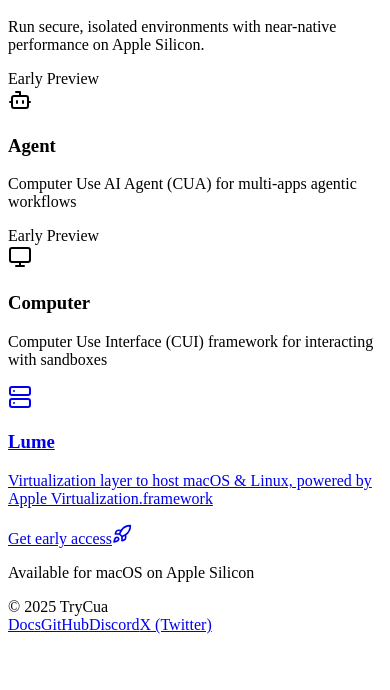
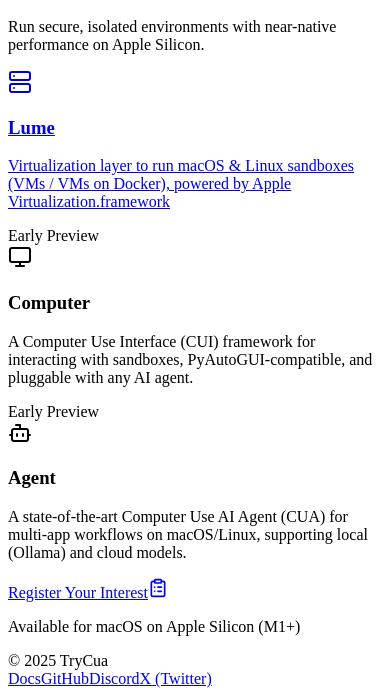
Before and after one commit to trycua/trycua.github.io, a React (Create React App) app: page / in a window 390 px wide. Shown: the part 770-1460 px from the top of the page. Before the commit the page ends 1412 px from the top, so only its background shows below. Built offline with nearby package versions, Linux system fonts and the light colour scheme; no server answers.

Commit message:
Fix mobile form factor, update descriptions

```diff
--- a/src/Root.tsx
+++ b/src/Root.tsx
@@ -1,18 +1,29 @@
 import React, { useState, useEffect } from 'react';
-import { Github, Menu, X, Star, Rocket, Sun, Moon, Bot, Monitor, Server } from 'lucide-react';
+import { Github, Menu, X, Star, Rocket, Sun, Moon, Bot, Monitor, Server, ArrowRight, ClipboardList } from 'lucide-react';
 
 const formatStarCount = (count: number): string => {
   if (count >= 1000) {
-    // Round down to nearest 100 before formatting
-    const roundedCount = Math.floor(count / 100) * 100;
+    // Round to nearest 100 before formatting
+    const roundedCount = Math.round(count / 100) * 100;
     return `${(roundedCount / 1000).toFixed(1).replace(/\.0$/, '')}k`;
   }
   return count.toString();
 };
 
+// Debounce helper outside component to prevent recreation
+const debounce = (fn: Function, ms = 100) => {
+  let timeoutId: ReturnType<typeof setTimeout>;
+  return function (this: any, ...args: any[]) {
+    clearTimeout(timeoutId);
+    timeoutId = setTimeout(() => fn.apply(this, args), ms);
+  };
+};
+
 const Root = () => {
   const [isMenuOpen, setIsMenuOpen] = useState(false);
   const [lumeStars, setLumeStars] = useState<number | null>(null);
+  const [isScrolled, setIsScrolled] = useState(false);
+  const [isInitialized, setIsInitialized] = useState(false);
   const [isDarkMode, setIsDarkMode] = useState(() => {
     // Check localStorage on initial render
     const savedTheme = localStorage.getItem('theme');
@@ -38,7 +49,7 @@
     } else {
       document.documentElement.classList.remove('dark');
     }
-  }, []);
+  }, [isDarkMode]);
 
   // Fetch GitHub stars
   useEffect(() => {
@@ -66,6 +77,35 @@
     document.addEventListener('click', handleClick);
     return () => document.removeEventListener('click', handleClick);
   }, [isMenuOpen]);
+
+  // Add scroll detection
+  useEffect(() => {
+    const checkScroll = () => {
+      const { scrollTop, scrollHeight, clientHeight } = document.documentElement;
+      const hasScrollableContent = scrollHeight > clientHeight + 10; // Reduced from 20 to 10
+      const hasScrolled = scrollTop > 5; // Reduced from 20 to 5
+
+      setIsScrolled(hasScrollableContent && hasScrolled);
+    };
+
+    // Add a small delay before initializing to prevent initial flicker
+    const initTimeout = setTimeout(() => {
+      setIsInitialized(true);
+      checkScroll();
+    }, 100);
+
+    const debouncedScroll = debounce(checkScroll, 50);
+    const debouncedResize = debounce(checkScroll, 100);
+
+    window.addEventListener('scroll', debouncedScroll);
+    window.addEventListener('resize', debouncedResize);
+
+    return () => {
+      clearTimeout(initTimeout);
+      window.removeEventListener('scroll', debouncedScroll);
+      window.removeEventListener('resize', debouncedResize);
+    };
+  }, []);
 
   return (
     <div className={`min-h-screen ${isDarkMode ? 'bg-[#171717]' : 'bg-white'} transition-[background-color,border-color] duration-200 ease-in-out`}>
@@ -102,11 +142,12 @@
 
           {/* Theme Switch */}
           <button
-            className={`hidden md:flex items-center gap-2 fixed right-36 top-4 py-1 px-3 rounded-full border transition-colors ${
+            key={`theme-switch-${isDarkMode}`}
+            className={`hidden md:flex items-center gap-2 fixed right-36 top-4 py-1 px-3 rounded-full border transform-gpu ${
               isDarkMode
-                ? 'text-gray-300 hover:text-white bg-[#171717]/80 backdrop-blur-sm border-neutral-800 hover:border-neutral-700'
-                : 'text-gray-600 hover:text-gray-900 bg-white/80 backdrop-blur-sm border-gray-200 hover:border-gray-300'
-            }`}
+                ? 'text-gray-300 hover:text-white bg-[#171717] border-neutral-800 hover:border-neutral-700'
+                : 'text-gray-600 hover:text-gray-900 bg-white border-gray-200 hover:border-gray-300'
+            } transition-[background-color,border-color,color] duration-200 ease-in-out`}
             onClick={toggleTheme}
           >
             {isDarkMode ? <Moon size={16} /> : <Sun size={16} />}
@@ -116,12 +157,13 @@
           {/* GitHub Stars Counter */}
           {lumeStars !== null && (
             <a
+              key={`github-stars-${isDarkMode}`}
               href="https://github.com/trycua/lume"
-              className={`hidden md:flex items-center gap-2 fixed right-8 top-4 py-1 px-3 rounded-full border transition-colors ${
+              className={`hidden md:flex items-center gap-2 fixed right-8 top-4 py-1 px-3 rounded-full border transform-gpu ${
                 isDarkMode
-                  ? 'text-gray-300 hover:text-white bg-[#171717]/80 backdrop-blur-sm border-neutral-800 hover:border-neutral-700'
-                  : 'text-gray-600 hover:text-gray-900 bg-white/80 backdrop-blur-sm border-gray-200 hover:border-gray-300'
-              }`}
+                  ? 'text-gray-300 hover:text-white bg-[#171717] border-neutral-800 hover:border-neutral-700'
+                  : 'text-gray-600 hover:text-gray-900 bg-white border-gray-200 hover:border-gray-300'
+              } transition-[background-color,border-color,color] duration-200 ease-in-out`}
             >
               <Github size={16} />
               <Star size={16} className="fill-current" />
@@ -184,29 +226,69 @@
       {/* Main Content */}
       <div className="overflow-auto">
         <main className="max-w-4xl mx-auto mt-20 md:mt-40 text-center px-4 pb-24">
-          <div className="flex justify-center mb-8">
+          <div className="flex justify-center mb-4 md:mb-8">
             <img
               src={isDarkMode ? "/logo-white.svg" : "/logo-black.svg"}
               alt="TryCua Logo"
               className="w-24 h-24"
             />
           </div>
-          <h1 className={`text-4xl font-bold mb-8 ${isDarkMode ? 'text-white' : 'text-black'}`}>
+          <h1 className={`text-4xl font-bold mb-4 md:mb-8 ${isDarkMode ? 'text-white' : 'text-black'}`}>
             Get started with local sandbox.
           </h1>
-          <p className={`mb-12 ${isDarkMode ? 'text-gray-400' : 'text-gray-600'}`}>
+          <p className={`mb-6 md:mb-12 ${isDarkMode ? 'text-gray-400' : 'text-gray-600'}`}>
             Run secure, isolated environments with near-native performance on Apple Silicon.
           </p>
 
           {/* Product List */}
-          <div className="md:grid md:grid-cols-3 md:gap-8 space-y-6 md:space-y-0 mb-8">
-            {/* Agent Section */}
-            <div className="relative">
-              <div className={`p-6 md:p-8 h-full md:rounded-xl md:border transition-[background-color,border-color,opacity,box-shadow] duration-200 ease-in-out ${
+          <div className="flex flex-col md:grid md:grid-cols-3 md:gap-8 mb-6 md:mb-8 mt-6 md:mt-12">
+            <div className="bg-white dark:bg-[#1c1c1e] rounded-2xl overflow-hidden shadow-[0_0_0_1px_rgba(0,0,0,0.05)] dark:shadow-none md:contents">
+              {/* Lume Section */}
+              <a href="https://github.com/trycua/lume" className="block group relative">
+                <div className={`p-6 md:p-8 h-full transition-all duration-200 ease-in-out hover:bg-black/[0.02] dark:hover:bg-white/[0.02] active:scale-[0.98] ${
+                  isDarkMode
+                    ? 'md:bg-[#171717] md:border-neutral-800 md:hover:border-white md:hover:shadow-[0_8px_30px_rgb(255,255,255,0.12)]'
+                    : 'md:bg-white md:border-gray-200 md:hover:border-black md:hover:shadow-[0_8px_30px_rgb(0,0,0,0.12)]'
+                } md:rounded-xl md:border md:hover:bg-transparent dark:md:hover:bg-transparent md:active:scale-100`}>
+                  <div className="flex items-center gap-3 justify-center md:flex-col md:gap-4">
+                    <div className="w-6 flex-shrink-0">
+                      <Server className={`w-full h-6 ${isDarkMode ? 'text-gray-400' : 'text-gray-600'}`} />
+                    </div>
+                    <h3 className={`font-bold text-xl md:text-center transition-colors duration-200 ease-in-out ${isDarkMode ? 'text-white md:group-hover:text-gray-200' : 'text-black md:group-hover:text-gray-700'}`}>Lume</h3>
+                  </div>
+                  <p className={`text-sm leading-relaxed mt-2 px-2 md:px-0 ${isDarkMode ? 'text-gray-400' : 'text-gray-600'}`}>Virtualization layer to run macOS & Linux sandboxes (VMs / VMs on Docker), powered by Apple Virtualization.framework</p>
+                </div>
+              </a>
+
+              {/* Computer Section */}
+              <div className="relative border-t border-gray-100 dark:border-neutral-800 md:border-t-0">
+                <div className={`p-6 md:p-8 h-full transition-[background-color,border-color,opacity,box-shadow] duration-200 ease-in-out opacity-50 pointer-events-none ${
                   isDarkMode
                     ? 'md:bg-[#171717] md:border-neutral-800'
                     : 'md:bg-white md:border-gray-200'
-              } opacity-50`}>
+                } md:rounded-xl md:border`}>
+                  <div className={`text-xs px-2 py-1 inline-block mb-4 md:mb-1 md:absolute md:top-0 md:right-0 md:rounded-tr-xl md:rounded-bl-xl transition-[background-color,color] duration-200 ease-in-out ${
+                    isDarkMode
+                      ? 'text-gray-400 md:bg-neutral-900'
+                      : 'text-gray-500 md:bg-gray-100'
+                  }`}>Early Preview</div>
+                  <div className="flex items-center gap-3 justify-center md:flex-col md:gap-4">
+                    <div className="w-6 flex-shrink-0">
+                      <Monitor className={`w-full h-6 ${isDarkMode ? 'text-gray-400' : 'text-gray-600'}`} />
+                    </div>
+                    <h3 className={`font-bold text-xl md:text-center ${isDarkMode ? 'text-white' : 'text-black'}`}>Computer</h3>
+                  </div>
+                  <p className={`text-sm leading-relaxed mt-2 px-2 md:px-0 ${isDarkMode ? 'text-gray-400' : 'text-gray-600'}`}>A Computer Use Interface (CUI) framework for interacting with sandboxes, PyAutoGUI-compatible, and pluggable with any AI agent.</p>
+                </div>
+              </div>
+
+              {/* Agent Section */}
+              <div className="relative border-t border-gray-100 dark:border-neutral-800 md:border-t-0">
+                <div className={`p-6 md:p-8 h-full transition-[background-color,border-color,opacity,box-shadow] duration-200 ease-in-out opacity-50 pointer-events-none ${
+                  isDarkMode
+                    ? 'md:bg-[#171717] md:border-neutral-800'
+                    : 'md:bg-white md:border-gray-200'
+                } md:rounded-xl md:border`}>
                   <div className={`text-xs px-2 py-1 inline-block mb-4 md:mb-1 md:absolute md:top-0 md:right-0 md:rounded-tr-xl md:rounded-bl-xl transition-[background-color,color] duration-200 ease-in-out ${
                     isDarkMode
                       ? 'text-gray-400 md:bg-neutral-900'
@@ -218,73 +300,37 @@
                     </div>
                     <h3 className={`font-bold text-xl md:text-center ${isDarkMode ? 'text-white' : 'text-black'}`}>Agent</h3>
                   </div>
-                <p className={`text-sm leading-relaxed mt-2 px-2 md:px-0 ${isDarkMode ? 'text-gray-400' : 'text-gray-600'}`}>Computer Use AI Agent (CUA) for multi-apps agentic workflows</p>
+                  <p className={`text-sm leading-relaxed mt-2 px-2 md:px-0 ${isDarkMode ? 'text-gray-400' : 'text-gray-600'}`}>A state-of-the-art Computer Use AI Agent (CUA) for multi-app workflows on macOS/Linux, supporting local (Ollama) and cloud models.</p>
+                </div>
+              </div>
             </div>
           </div>
 
-            <div className="md:hidden h-px bg-gradient-to-r from-transparent via-gray-200 dark:via-gray-800 to-transparent" />
-
-            {/* Computer Section */}
-            <div className="relative">
-              <div className={`p-6 md:p-8 h-full md:rounded-xl md:border transition-[background-color,border-color,opacity,box-shadow] duration-200 ease-in-out ${
-                isDarkMode
-                  ? 'md:bg-[#171717] md:border-neutral-800'
-                  : 'md:bg-white md:border-gray-200'
-              } opacity-50`}>
-                <div className={`text-xs px-2 py-1 inline-block mb-4 md:mb-1 md:absolute md:top-0 md:right-0 md:rounded-tr-xl md:rounded-bl-xl transition-[background-color,color] duration-200 ease-in-out ${
-                  isDarkMode
-                    ? 'text-gray-400 md:bg-neutral-900'
-                    : 'text-gray-500 md:bg-gray-100'
-                }`}>Early Preview</div>
-                <div className="flex items-center gap-3 justify-center md:flex-col md:gap-4">
-                  <div className="w-6 flex-shrink-0">
-                    <Monitor className={`w-full h-6 ${isDarkMode ? 'text-gray-400' : 'text-gray-600'}`} />
-                  </div>
-                  <h3 className={`font-bold text-xl md:text-center ${isDarkMode ? 'text-white' : 'text-black'}`}>Computer</h3>
-                </div>
-                <p className={`text-sm leading-relaxed mt-2 px-2 md:px-0 ${isDarkMode ? 'text-gray-400' : 'text-gray-600'}`}>Computer Use Interface (CUI) framework for interacting with sandboxes</p>
-              </div>
-            </div>
-
-            <div className="md:hidden h-px bg-gradient-to-r from-transparent via-gray-200 dark:via-gray-800 to-transparent" />
-
-            {/* Lume Section */}
-            <a href="https://github.com/trycua/lume" className="block group">
-              <div className={`p-6 md:p-8 h-full md:rounded-xl md:border transition-[background-color,border-color,opacity,box-shadow] duration-200 ease-in-out ${
-                isDarkMode
-                  ? 'md:bg-[#171717] md:border-neutral-800 md:hover:border-white md:hover:shadow-[0_8px_30px_rgb(255,255,255,0.12)]'
-                  : 'md:bg-white md:border-gray-200 md:hover:border-black md:hover:shadow-[0_8px_30px_rgb(0,0,0,0.12)]'
-              }`}>
-                <div className="flex items-center gap-3 justify-center md:flex-col md:gap-4">
-                  <div className="w-6 flex-shrink-0">
-                    <Server className={`w-full h-6 ${isDarkMode ? 'text-gray-400' : 'text-gray-600'}`} />
-                  </div>
-                  <h3 className={`font-bold text-xl md:text-center transition-colors duration-200 ease-in-out ${isDarkMode ? 'text-white md:group-hover:text-gray-200' : 'text-black md:group-hover:text-gray-700'}`}>Lume</h3>
-                </div>
-                <p className={`text-sm leading-relaxed mt-2 px-2 md:px-0 ${isDarkMode ? 'text-gray-400' : 'text-gray-600'}`}>Virtualization layer to host macOS & Linux, powered by Apple Virtualization.framework</p>
-              </div>
-            </a>
-          </div>
-
-          <div className="mb-8">
+          <div className="h-[72px] md:h-auto mb-4 md:mb-6">
+            <div className={`fixed md:static bottom-[unset] top-[75vh] left-0 right-0 p-4 md:p-0 ${
+              isScrolled && isInitialized ? 'opacity-100 visible' : 'opacity-0 invisible'
+            } transition-[opacity,visibility] duration-200 ease-in-out md:opacity-100 md:visible pointer-events-none md:pointer-events-auto text-center`}>
+              <div className="bg-gradient-to-t from-white/95 via-white/95 to-transparent dark:from-[#171717]/95 dark:via-[#171717]/95 dark:to-transparent absolute inset-0 -z-10 md:hidden" />
               <a
                 href="https://form.typeform.com/to/EXQ01spJ"
                 target="_blank"
                 rel="noopener noreferrer"
-              className={`inline-flex items-center gap-2 px-5 py-2.5 rounded-full transition-colors ${
+                className={`inline-flex items-center gap-2 px-5 py-2.5 rounded-full transition-colors pointer-events-auto ${
                   isDarkMode
                     ? 'bg-white text-black hover:bg-gray-200'
                     : 'bg-black text-white hover:bg-gray-800'
                 }`}
               >
-              <span>Get early access</span>
-              <Rocket size={20} />
+                <span>Register Your Interest</span>
+                <ClipboardList size={20} />
               </a>
             </div>
+          </div>
 
-          <p className={`text-sm mb-12 ${isDarkMode ? 'text-gray-400' : 'text-gray-500'}`}>
-            Available for macOS on Apple Silicon
+          <p className={`text-sm mb-8 md:mb-12 ${isDarkMode ? 'text-gray-400' : 'text-gray-500'}`}>
+            Available for macOS on Apple Silicon (M1+)
           </p>
+
         </main>
       </div>
 
```
Lines whose indentation alone changed are shown as unchanged.
